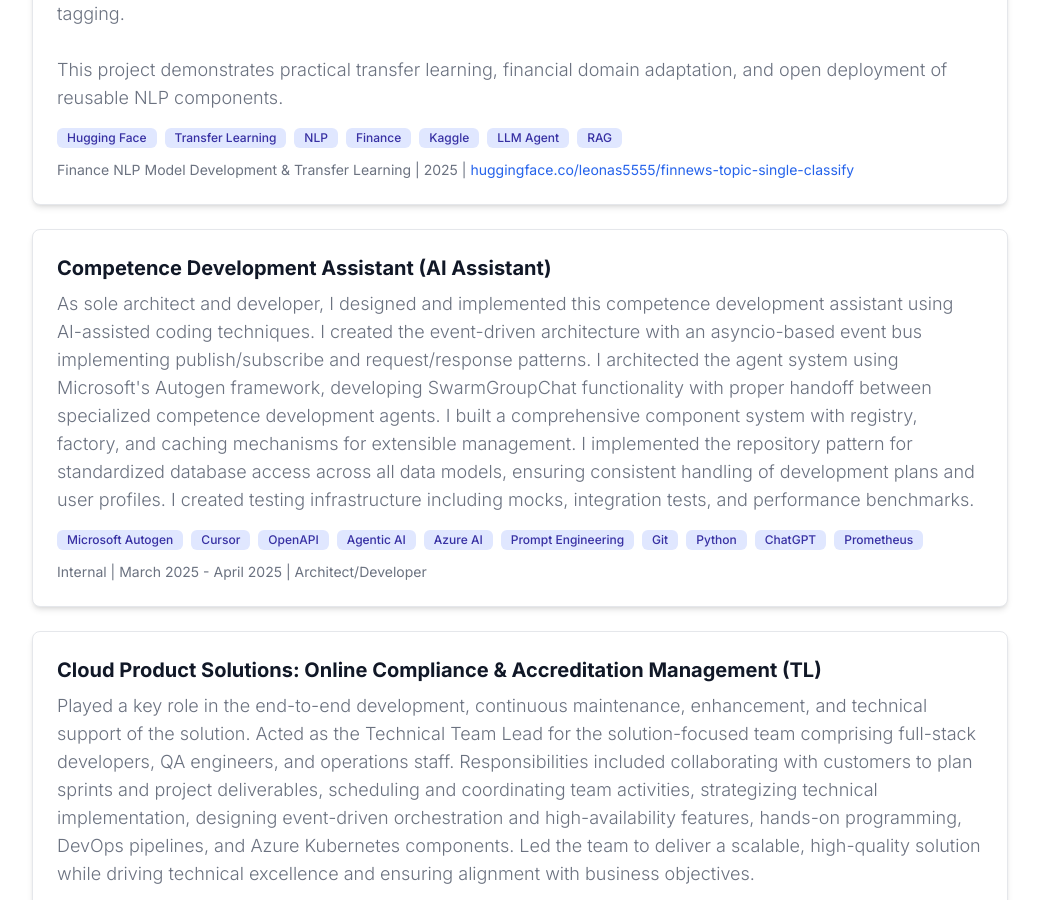
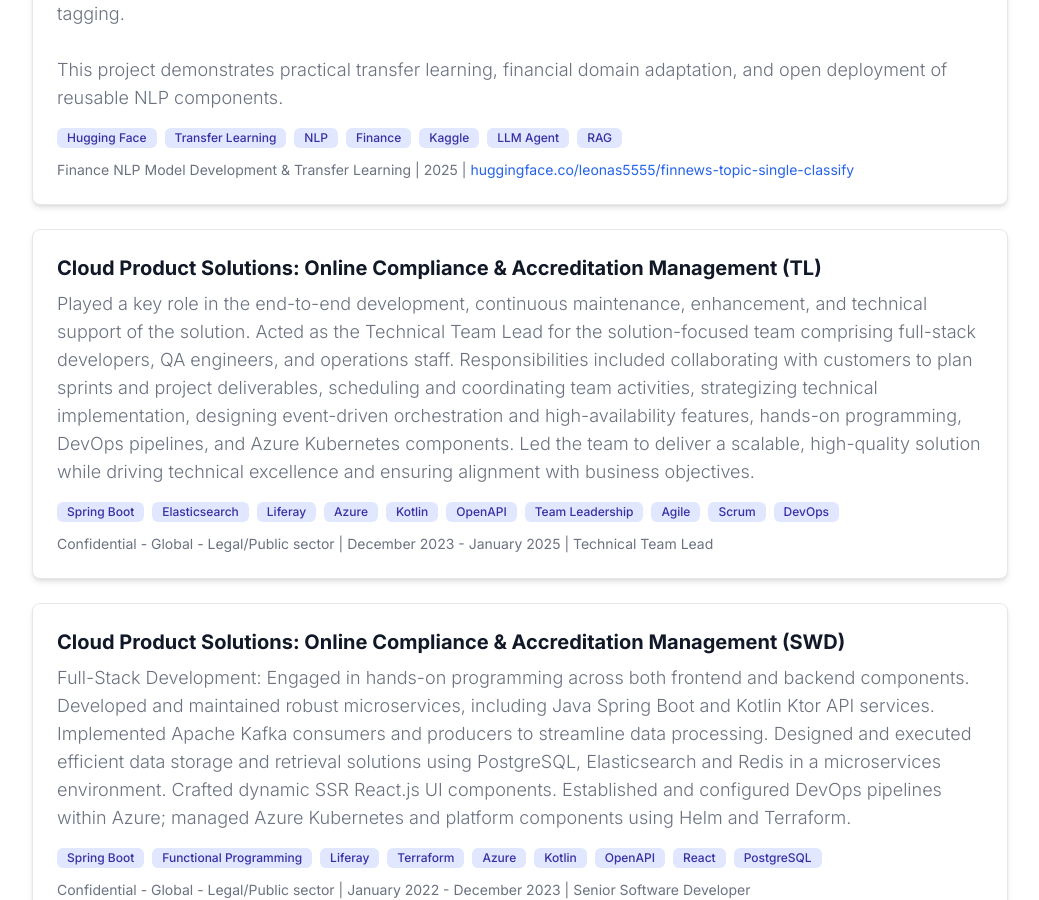
Before and after one commit to leonas5555/ai-tech-site, a Jekyll site: the page built from about/index.html, in a window 1280 px wide and 900 px high, scrolled down 6787 px. Shown: the whole window, without its empty margins (120-1159 px from the left). Built offline with Jekyll 4.4.1, drawn with Linux system fonts in a browser that asks for light colours; nearby versions of some CDN libraries; some of the changed text lies outside the part shown.

Commit message:
Update articles, papers, and assets from main repo

```diff
--- a/about/index.html
+++ b/about/index.html
@@ -270,7 +270,7 @@ title: About
                 </div>
 
                 <div class="p-6 bg-white border border-gray-200 rounded-lg shadow-md dark:bg-gray-800 dark:border-gray-700">
-                    <h3 class="mb-2 text-xl font-bold text-gray-900 dark:text-white">Development AI Assistant</h3>
+                    <h3 class="mb-2 text-xl font-bold text-gray-900 dark:text-white">Personnel Development AI Assistant (Slack App backend)</h3>
                     <p class="mb-2 text-sm font-medium text-gray-600 dark:text-gray-300">Role: Senior AI Solutions Engineer</p>
                     <p class="mb-4 font-light">As sole architect and developer, I designed and implemented this competence development assistant using AI-assisted coding techniques.<br><br>
                     I created the event-driven architecture with an asyncio-based event bus implementing publish/subscribe and request/response patterns. I architected the agent system using Microsoft's Autogen framework, developing SwarmGroupChat functionality with proper handoff between specialized competence development agents. I built a comprehensive component system with registry, factory, and caching mechanisms for extensible management. I implemented the repository pattern for standardized database access across all data models, ensuring consistent handling of development plans and user profiles. I created testing infrastructure including mocks, integration tests, and performance benchmarks.</p>
@@ -339,24 +339,6 @@ title: About
                         <span class="bg-indigo-100 text-indigo-800 text-xs font-medium px-2.5 py-0.5 rounded-md dark:bg-indigo-900 dark:text-indigo-300">RAG</span>
                     </div>
                     <p class="text-sm text-gray-500 dark:text-gray-400">Finance NLP Model Development &amp; Transfer Learning | 2025 | <a href="https://huggingface.co/leonas5555/finnews-topic-single-classify" class="text-blue-600 hover:underline" target="_blank">huggingface.co/leonas5555/finnews-topic-single-classify</a></p>
-                </div>
-
-                <div class="p-6 bg-white border border-gray-200 rounded-lg shadow-md dark:bg-gray-800 dark:border-gray-700">
-                    <h3 class="mb-2 text-xl font-bold text-gray-900 dark:text-white">Competence Development Assistant (AI Assistant)</h3>
-                    <p class="mb-4 font-light">As sole architect and developer, I designed and implemented this competence development assistant using AI-assisted coding techniques. I created the event-driven architecture with an asyncio-based event bus implementing publish/subscribe and request/response patterns. I architected the agent system using Microsoft's Autogen framework, developing SwarmGroupChat functionality with proper handoff between specialized competence development agents. I built a comprehensive component system with registry, factory, and caching mechanisms for extensible management. I implemented the repository pattern for standardized database access across all data models, ensuring consistent handling of development plans and user profiles. I created testing infrastructure including mocks, integration tests, and performance benchmarks.</p>
-                    <div class="flex flex-wrap gap-2 mb-3">
-                        <span class="bg-indigo-100 text-indigo-800 text-xs font-medium px-2.5 py-0.5 rounded-md dark:bg-indigo-900 dark:text-indigo-300">Microsoft Autogen</span>
-                        <span class="bg-indigo-100 text-indigo-800 text-xs font-medium px-2.5 py-0.5 rounded-md dark:bg-indigo-900 dark:text-indigo-300">Cursor</span>
-                        <span class="bg-indigo-100 text-indigo-800 text-xs font-medium px-2.5 py-0.5 rounded-md dark:bg-indigo-900 dark:text-indigo-300">OpenAPI</span>
-                        <span class="bg-indigo-100 text-indigo-800 text-xs font-medium px-2.5 py-0.5 rounded-md dark:bg-indigo-900 dark:text-indigo-300">Agentic AI</span>
-                        <span class="bg-indigo-100 text-indigo-800 text-xs font-medium px-2.5 py-0.5 rounded-md dark:bg-indigo-900 dark:text-indigo-300">Azure AI</span>
-                        <span class="bg-indigo-100 text-indigo-800 text-xs font-medium px-2.5 py-0.5 rounded-md dark:bg-indigo-900 dark:text-indigo-300">Prompt Engineering</span>
-                        <span class="bg-indigo-100 text-indigo-800 text-xs font-medium px-2.5 py-0.5 rounded-md dark:bg-indigo-900 dark:text-indigo-300">Git</span>
-                        <span class="bg-indigo-100 text-indigo-800 text-xs font-medium px-2.5 py-0.5 rounded-md dark:bg-indigo-900 dark:text-indigo-300">Python</span>
-                        <span class="bg-indigo-100 text-indigo-800 text-xs font-medium px-2.5 py-0.5 rounded-md dark:bg-indigo-900 dark:text-indigo-300">ChatGPT</span>
-                        <span class="bg-indigo-100 text-indigo-800 text-xs font-medium px-2.5 py-0.5 rounded-md dark:bg-indigo-900 dark:text-indigo-300">Prometheus</span>
-                    </div>
-                    <p class="text-sm text-gray-500 dark:text-gray-400">Internal | March 2025 - April 2025 | Architect/Developer</p>
                 </div>
 
                 <div class="p-6 bg-white border border-gray-200 rounded-lg shadow-md dark:bg-gray-800 dark:border-gray-700">
```
